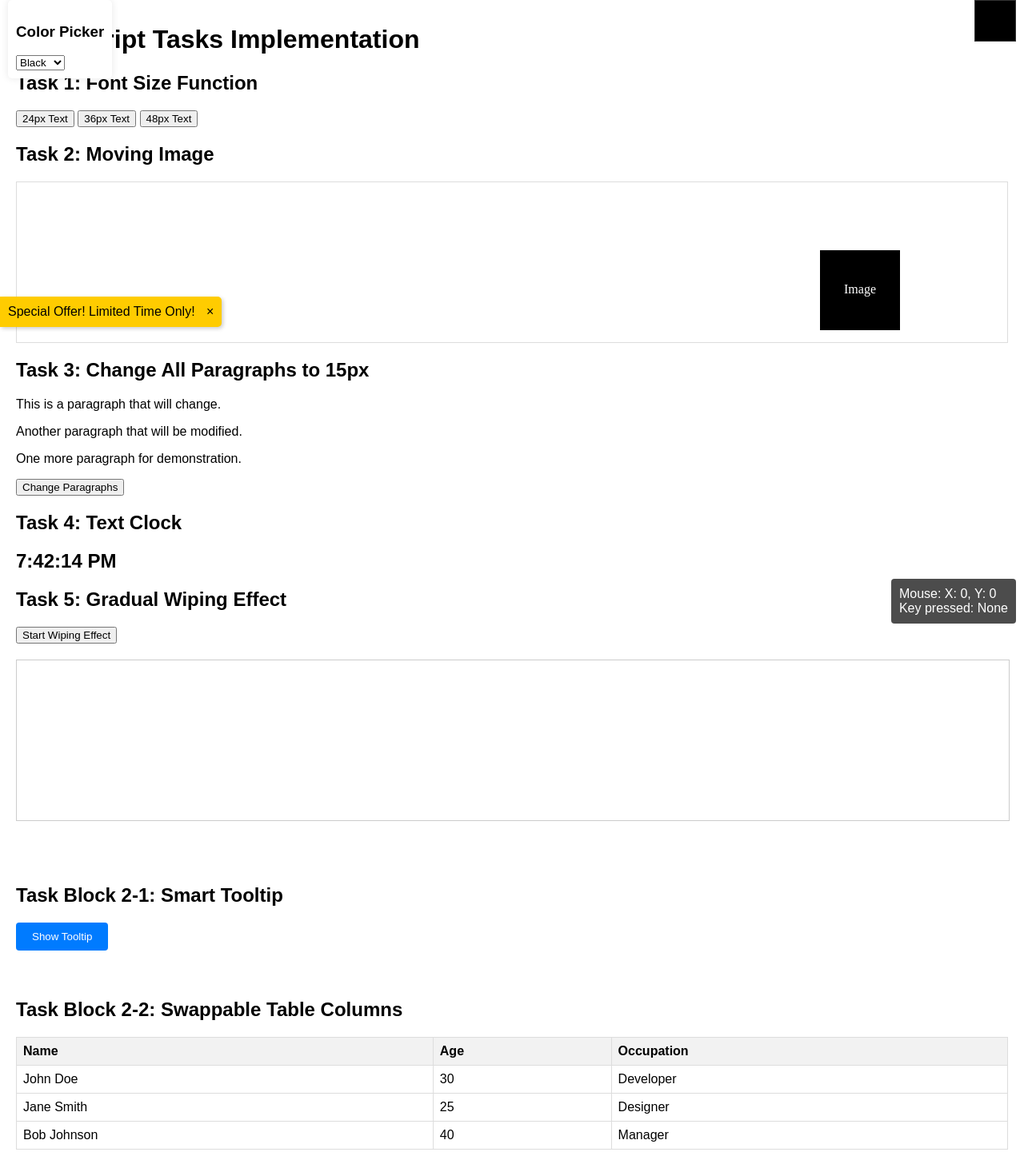
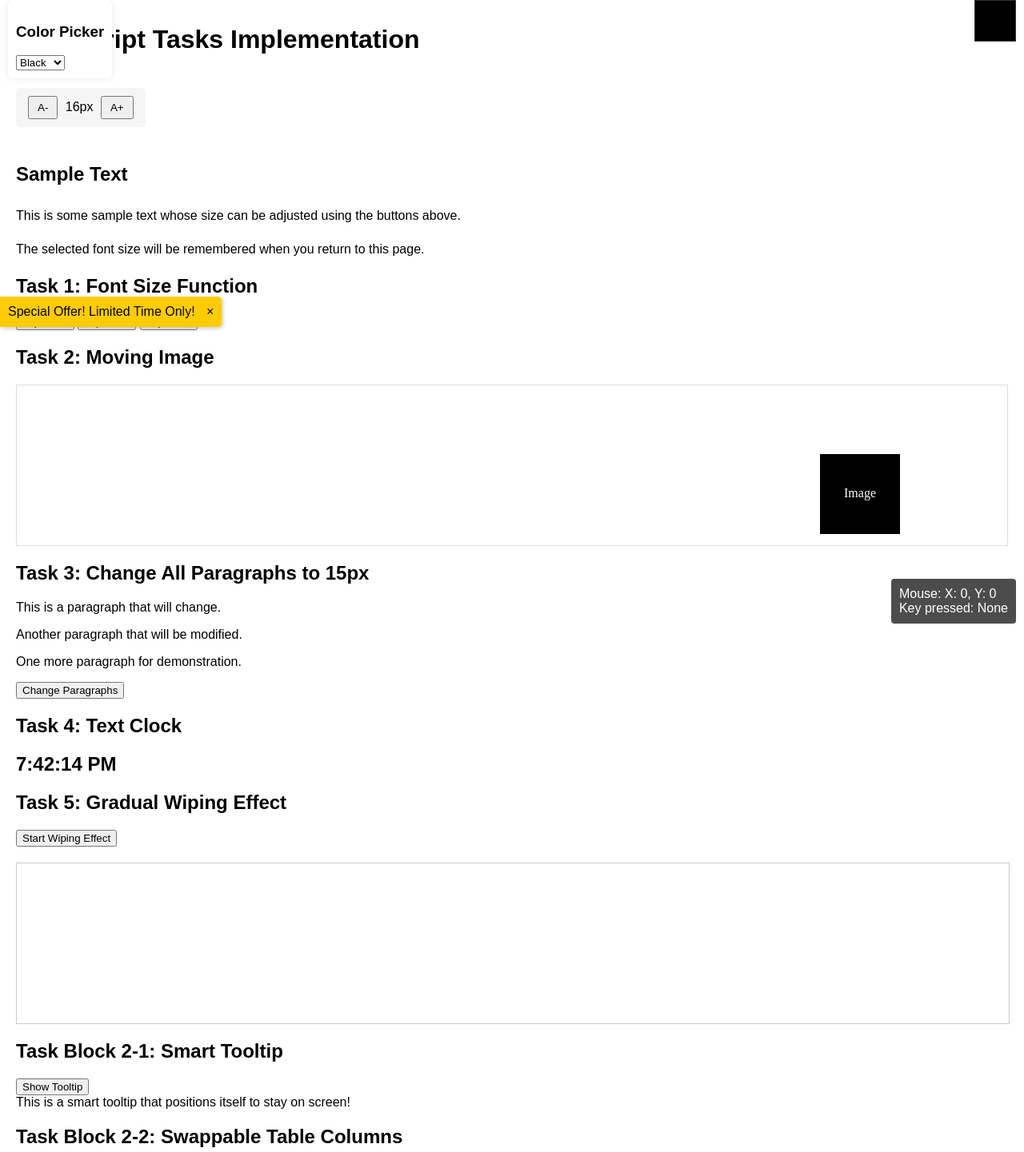
Before and after one commit to Andriy007i/lab3GTGM, a plain HTML site: page index.html in a window 1280 px wide. Shown: the part 10-1451 px from the top of the page at 80% size. Drawn offline with Linux system fonts and the light colour scheme.

Commit message:
Update index.html

```diff
--- a/index.html
+++ b/index.html
@@ -69,34 +69,24 @@
             background: white;
             z-index: 10;
         }
-
-        /* Task Block 2-1 - Tooltip */
-        .tooltip-container {
-            position: relative;
+        .font-controls {
+            margin: 20px 0;
+            padding: 10px;
+            background: #f5f5f5;
+            border-radius: 5px;
             display: inline-block;
-            margin: 40px 0;
         }
 
-        #tooltip-trigger {
-            padding: 10px 20px;
-            background: #007bff;
-            color: white;
-            border: none;
-            border-radius: 4px;
+        .font-controls button {
+            padding: 5px 10px;
+            margin: 0 5px;
             cursor: pointer;
         }
 
-        .tooltip {
-            position: absolute;
-            background: #333;
-            color: white;
-            padding: 10px;
-            border-radius: 4px;
-            z-index: 100;
-            display: none;
-            max-width: 200px;
+        .content {
+            margin-top: 20px;
+            line-height: 1.6;
         }
-
         /* Task Block 2-2 - Table with swappable columns */
         #swappable-table {
             width: 100%;
@@ -183,6 +173,17 @@
 </head>
 <body>
     <h1>JavaScript Tasks Implementation</h1>
+    <div class="font-controls">
+        <button id="decrease-font">A-</button>
+        <span id="font-size-display">16px</span>
+        <button id="increase-font">A+</button>
+    </div>
+
+    <div class="content" id="text-content">
+        <h2>Sample Text</h2>
+        <p>This is some sample text whose size can be adjusted using the buttons above.</p>
+        <p>The selected font size will be remembered when you return to this page.</p>
+    </div>
 
     <!-- Task 1 - Font size function -->
     <div class="font-size-demo">
@@ -536,6 +537,62 @@
             // Инициализируем цвет квадрата
             changeSquareColor();
         });
+        document.addEventListener('DOMContentLoaded', function() {
+            const content = document.getElementById('text-content');
+            const decreaseBtn = document.getElementById('decrease-font');
+            const increaseBtn = document.getElementById('increase-font');
+            const sizeDisplay = document.getElementById('font-size-display');
+
+            // Минимальный и максимальный размер шрифта
+            const MIN_SIZE = 12;
+            const MAX_SIZE = 24;
+            const DEFAULT_SIZE = 16;
+
+            // Получаем сохраненный размер из cookie или используем по умолчанию
+            function getFontSizeFromCookie() {
+                const name = 'fontSize=';
+                const decodedCookie = decodeURIComponent(document.cookie);
+                const ca = decodedCookie.split(';');
+
+                for(let i = 0; i < ca.length; i++) {
+                    let c = ca[i];
+                    while (c.charAt(0) === ' ') {
+                        c = c.substring(1);
+                    }
+                    if (c.indexOf(name) === 0) {
+                        return parseInt(c.substring(name.length, c.length));
+                    }
+                }
+                return DEFAULT_SIZE;
+            }
+
+            // Устанавливаем размер шрифта
+            function setFontSize(size) {
+                size = Math.max(MIN_SIZE, Math.min(size, MAX_SIZE));
+                content.style.fontSize = size + 'px';
+                sizeDisplay.textContent = size + 'px';
+
+                // Сохраняем в cookie на 30 дней
+                const date = new Date();
+                date.setTime(date.getTime() + (30 * 24 * 60 * 60 * 1000));
+                document.cookie = `fontSize=${size}; expires=${date.toUTCString()}; path=/`;
+            }
+
+            // Инициализация
+            const initialSize = getFontSizeFromCookie();
+            setFontSize(initialSize);
+
+            // Обработчики кнопок
+            decreaseBtn.addEventListener('click', function() {
+                const currentSize = parseInt(getComputedStyle(content).fontSize);
+                setFontSize(currentSize - 1);
+            });
+
+            increaseBtn.addEventListener('click', function() {
+                const currentSize = parseInt(getComputedStyle(content).fontSize);
+                setFontSize(currentSize + 1);
+            });
+        });
     </script>
 </body>
 </html>
```
